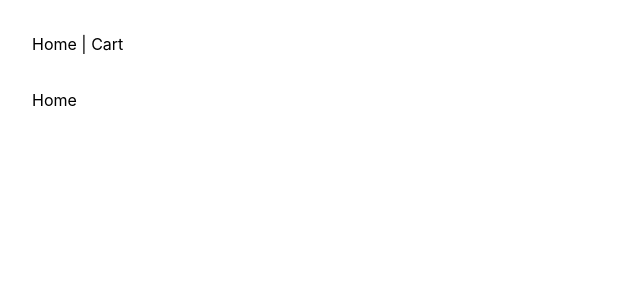
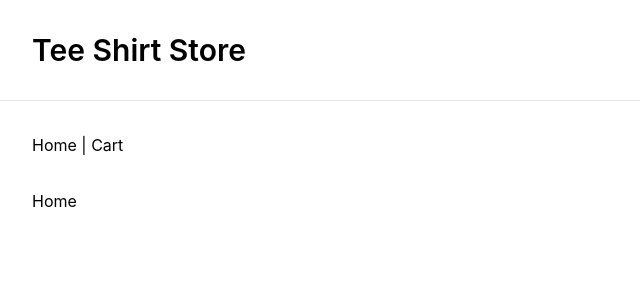
Before and after one commit to atigrepravin/tee-shirt-store, a React (Create React App) app: page / in a window 1280 px wide. Shown: the top 300 px of the page, without its empty margins (0-640 px from the left). Built offline with nearby package versions, Linux system fonts and the light colour scheme.

Commit message:
WIP header

```diff
--- a/src/App.tsx
+++ b/src/App.tsx
@@ -1,5 +1,5 @@
 import { BrowserRouter, Routes, Route } from "react-router-dom";
-import Layout from "./layout";
+import { Layout } from "./layout";
 import Home from "./pages/home";
 import Cart from "./pages/cart";
 
--- /dev/null
+++ b/src/components/common/header.tsx
@@ -0,0 +1,13 @@
+import { Link } from "react-router-dom";
+
+function Header() {
+  return (
+    <div className="border-b border-gray-200 py-8 px-8">
+      <Link to="/" className="text-3xl font-semibold">
+        Tee Shirt Store
+      </Link>
+    </div>
+  );
+}
+
+export default Header;
--- a/src/layout.tsx
+++ b/src/layout.tsx
@@ -1,14 +1,16 @@
 import { Link, Outlet } from "react-router-dom";
+import Header from "./components/common/header";
 
-function Layout() {
+export const Layout = () => {
   return (
-    <div className="mx-8">
-      <div className="my-8">
-        <Link to="/">Home</Link> | <Link to="/cart">Cart</Link>
+    <>
+      <Header />
+      <div className="mx-8">
+        <div className="my-8">
+          <Link to="/">Home</Link> | <Link to="/cart">Cart</Link>
+        </div>
+        <Outlet />
       </div>
-      <Outlet />
-    </div>
+    </>
   );
-}
-
-export default Layout;
+};
```
